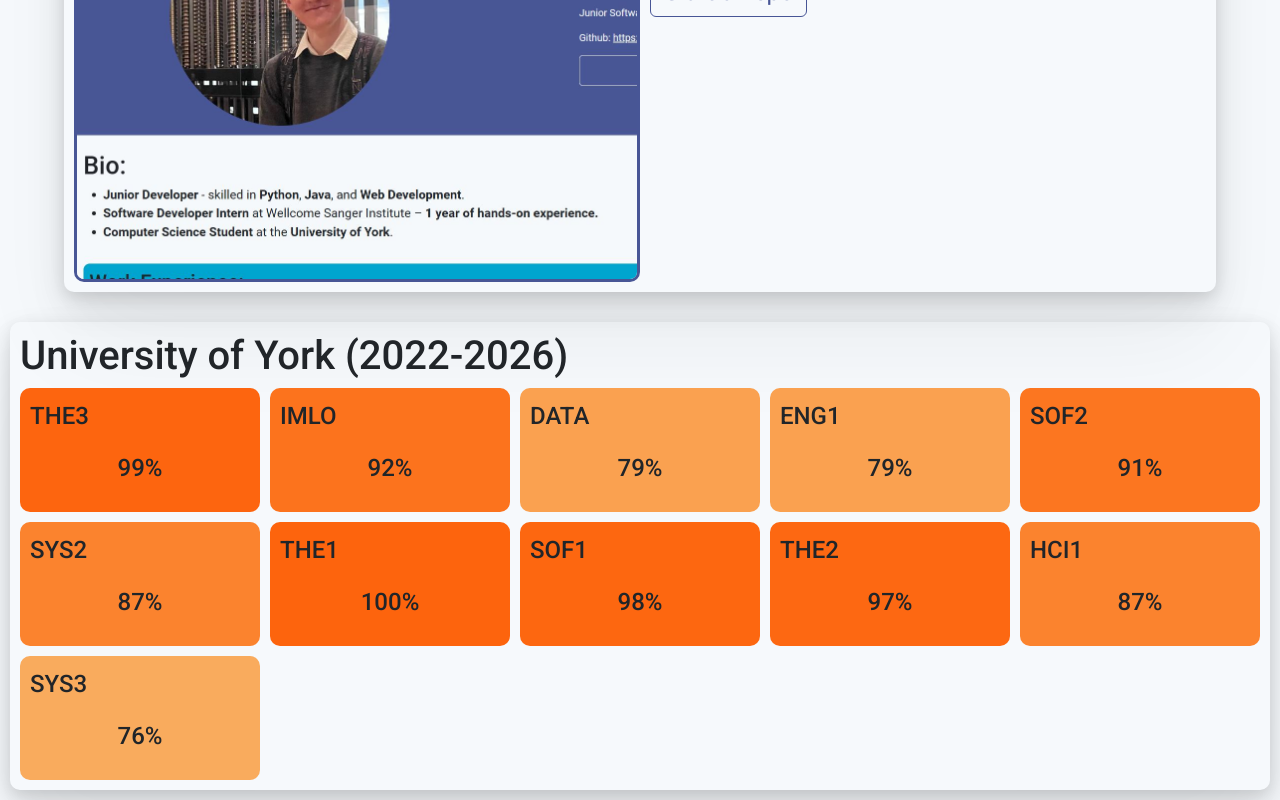
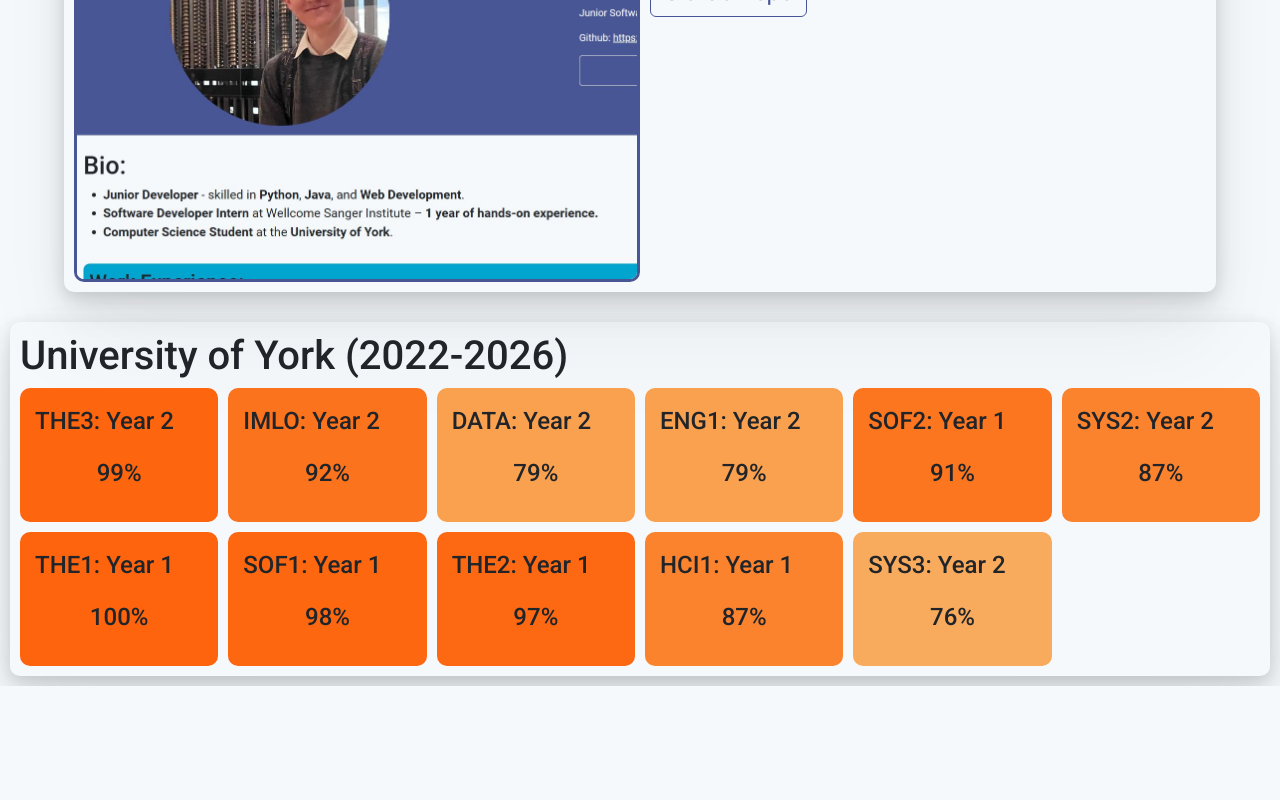
Before and after one commit to GeorgeJopson/GeorgeJopson.github.io, a React (Create React App) app: page / in a window 1280 px wide. Shown: the part 1296-2096 px from the top of the page. After the commit the page ends 1982 px from the top, so only its background shows below. Built offline with nearby package versions, Linux system fonts and the light colour scheme.

Commit message:
Add stylings to modules to remove bounce

```diff
--- a/src/Components/Uni/Uni.css
+++ b/src/Components/Uni/Uni.css
@@ -8,22 +8,19 @@
 
 .modulesBox{
   display: grid;
-  grid-template-columns: repeat(auto-fit, minmax(200px, 1fr));
+  grid-template-columns: repeat(auto-fit, minmax(180px, 1fr));
   grid-gap: 10px;
 }
 
 .module{
   border-radius: 10px;
   padding: 10px;
-  transition: box-shadow 0.3s ease-in-out;
+  border: 5px solid rgba(0,0,0,0.0);
   transition: border 0.3s ease-in-out;
-  transition: padding 0.3s ease-in-out;
 }
 
 .module:hover{
-  box-shadow: 0 50px 100px rgba(0, 0, 0, .05), 0 15px 35px rgba(0, 0, 0, .1), 0 5px 15px rgba(0, 0, 0, .1);
-  border: 3px solid var(--primary-accent);
-  padding:7px;
+  border: 5px solid var(--primary-accent);
 }
 
 .moduleScore{
--- a/src/Components/Uni/Uni.js
+++ b/src/Components/Uni/Uni.js
@@ -24,7 +24,7 @@ function Uni(){
       <div className="module" key={module.code} style={
         {backgroundColor: `color-mix(in hsl, var(--highlight-light), var(--highlight-intense) ${colorPercentage}%)`}
       }>
-        <p className="robotoMedium subtitleText moduleName">{module.code}</p>
+        <p className="robotoMedium subtitleText moduleName">{module.code}: Year {module.year}</p>
         <p className="robotoMedium subtitleText moduleScore">{module.score}%</p>
       </div>
     );
```
